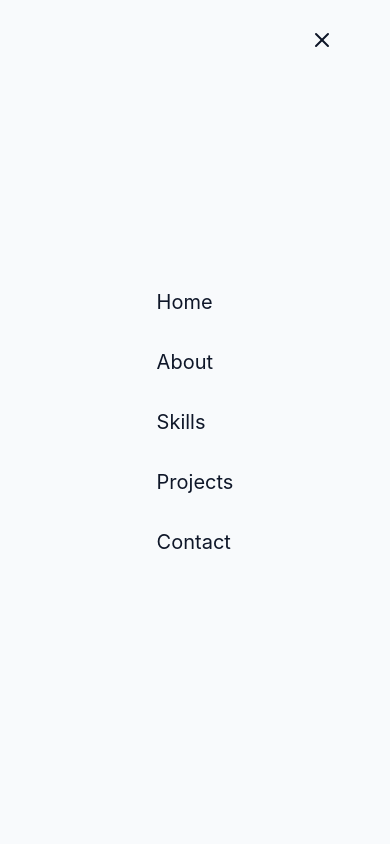
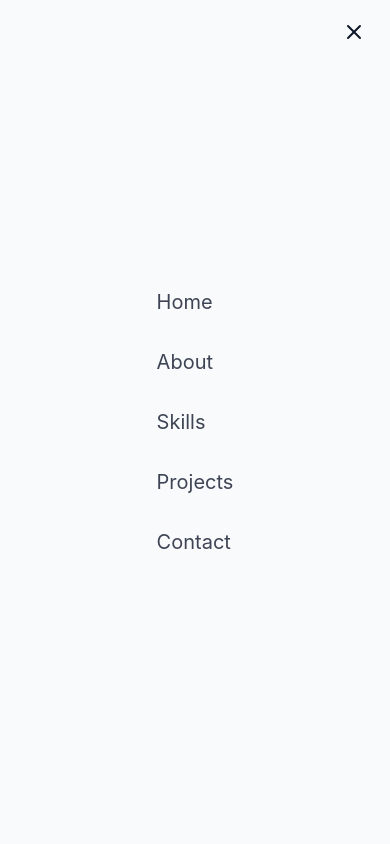
Before and after one commit to Enayat-Ahmadi/portfolio, a Next.js app: page / in a window 390 px wide. Both pictures are taken after a click on the button "Open Menu". Shown: the top 844 px of the page. Built offline with nearby package versions, Linux system fonts and the light colour scheme.

Commit message:
fix padding in sm screen

```diff
--- a/Components/Contact.jsx
+++ b/Components/Contact.jsx
@@ -135,7 +135,7 @@ export default function ContactSection() {
                   Your Message
                 </label>
                 <textarea
-                  name="messaage"
+                  name="message"
                   id="message"
                   required
                   placeholder="your Message..."
--- a/Components/Navbar.jsx
+++ b/Components/Navbar.jsx
@@ -16,7 +16,7 @@ export default function Navbar() {
   const [isMenuOpen, setIsMenuOpen] = useState(false);
   useEffect(() => {
     const handleScroll = () => {
-      setIsScrolled(window.screenY > 10);
+      setIsScrolled(window.scrollY > 10);
     };
     window.addEventListener("scroll", handleScroll);
     return () => window.removeEventListener("scroll", handleScroll);
@@ -26,8 +26,8 @@ export default function Navbar() {
       className={cn(
         "fixed w-full z-40 transition-all duration-300",
         isScrolled
-          ? "py-3 bg-background/80 backdrop-blur-md shadow-xs"
-          : "py-5",
+          ? "py-2 md:py-3 bg-background/80 backdrop-blur-md shadow-xs"
+          : "py-3 md:py-5",
       )}
     >
       <div className="container flex items-center justify-between">
@@ -46,7 +46,7 @@ export default function Navbar() {
             <Link
               key={key}
               href={item.href}
-              className="text-foreground/800 hover:text-primary transition-colors duration-300"
+              className="text-foreground/80 hover:text-primary transition-colors duration-300"
             >
               {item.name}
             </Link>
@@ -75,7 +75,7 @@ export default function Navbar() {
                 onClick={() => setIsMenuOpen(false)}
                 key={key}
                 href={item.href}
-                className="text-foreground/800 hover:text-primary transition-colors duration-300"
+                className="text-foreground/80 hover:text-primary transition-colors duration-300"
               >
                 {item.name}
               </Link>
--- a/app/globals.css
+++ b/app/globals.css
@@ -145,9 +145,10 @@
 
 @utility container {
   margin-inline: auto;
-  padding-inline: 3rem;
+  padding-inline: 1rem;
 
   @media (min-width: 640px) {
+    padding-inline: 3rem;
     max-width: 640px;
   }
   @media (min-width: 768px) {
```
